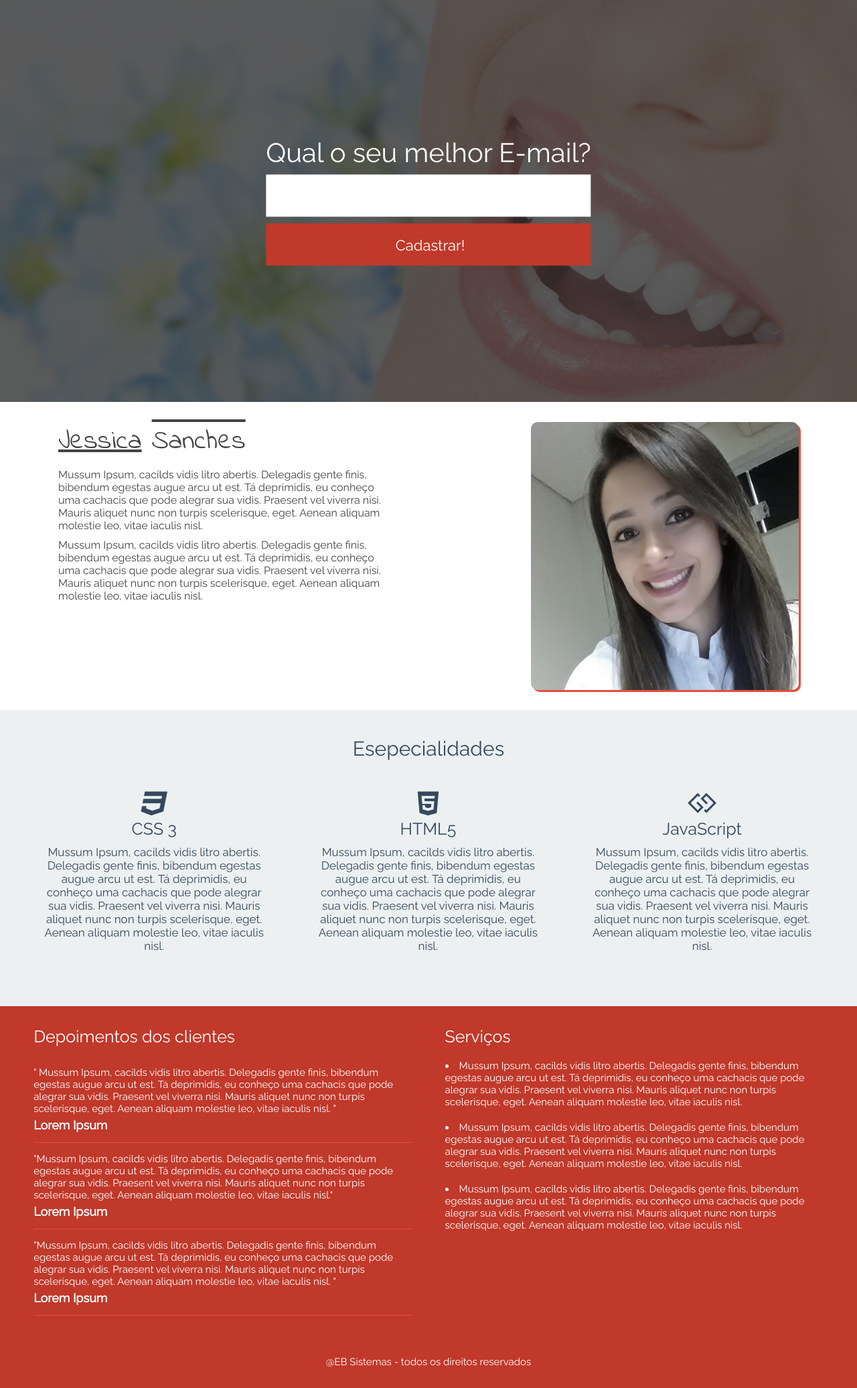
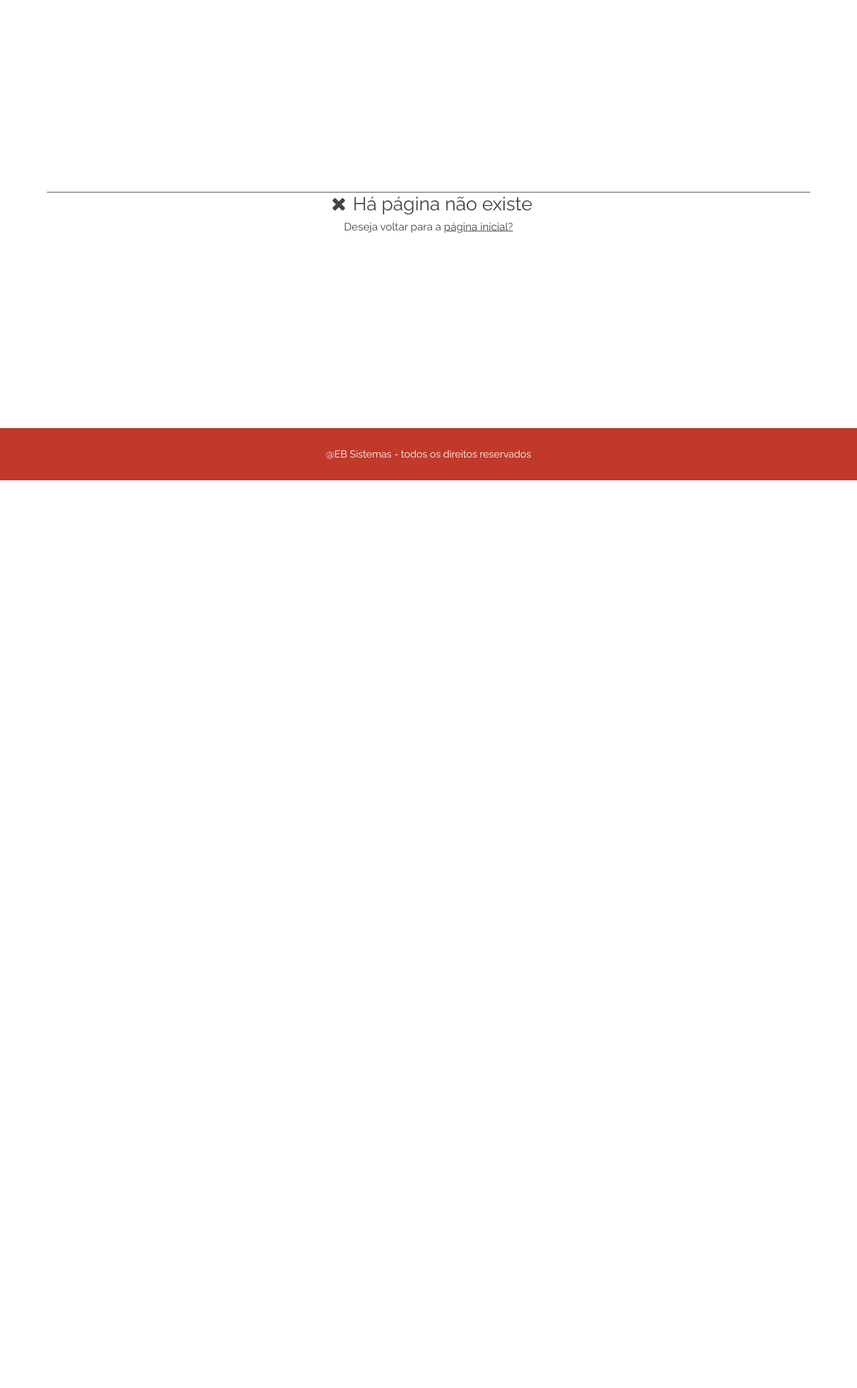
Before and after one commit to EricBrianb12/Site-Jessica, a PHP site: a page that uses index.php in a window 1280 px wide. Shown: the part 83-2155 px from the top of the page at 67% size. After the commit the page ends 800 px from the top, so only its background shows below. Run offline with PHP 8.4, Linux system fonts and the light colour scheme.

Commit message:
feito a parte de url amigaveis e 404

```diff
--- a/config.php
+++ b/config.php
@@ -1,4 +1,4 @@
 <?php
-	define('INCLUDE_PATH', 'http://localhost/Projeto_01/');
+	define('INCLUDE_PATH', 'http://localhost/Site-Jessica/');
 
  ?>
--- a/estilo/style.css
+++ b/estilo/style.css
@@ -6,6 +6,12 @@
 }
 
 /*Boot CSS*/
+
+html,body{
+	overflow-x: hidden;
+	height: 100%;
+
+}
 
 img{
 	width: 100%;
@@ -64,6 +70,7 @@ header .logo a{
 	color: white;
 }
 
+
 .mobile{
 	display: none;
 }
@@ -80,7 +87,6 @@ nav.desktop li {
 	padding: 0 30px;
 	text-transform: uppercase;
 	display: inline-block;
-
 }
 
 nav.desktop a {
@@ -90,7 +96,9 @@ nav.desktop a {
 }
 
 nav.desktop a:hover{
-	box-shadow: 1px 1px 1px 1px white;
+	text-decoration: underline;
+	transition: 0.5s;
+	color: #2c3e50;
 }
 
 section.banner-principal{
@@ -150,6 +158,11 @@ section.banner-principal form input[type=submit]{
 	font-size: 22px;
 	padding-left: 5px;
 	cursor: pointer;
+}
+
+section.banner-principal form input[type=submit]:hover{
+	background: #e74c3c;
+	font-size: 23px;
 }
 
 section.descricao-autor
@@ -276,6 +289,51 @@ footer p{
 	font-size: 15px;
 }
 
+footer a{
+	color: white;
+	text-decoration: none;
+}
+
+footer.fixed{
+	position: fixed;
+	bottom: 0;
+	width: 100%;
+}
+
+
+section.erro-404 h2{
+	text-align: center;
+	color: #444;
+	font-weight: 400;
+	font-size: 28px;
+	border-top: 1px solid #444;
+}
+
+section.erro-404 p {
+	margin-top: 8px;
+	font-size: 16px;
+	text-align: center;
+	color: #444;
+	font-weight: 300;
+}
+
+section.erro-404 a{
+	color: #444;
+}
+
+.wraper-404{
+	transform: translate(-50%, -50%);
+	-ms-transform: translate(-50%, -50%);
+	max-width: 1280px;
+	width: 100%;
+	padding:70px;
+	text-align: center;
+	position: absolute;
+	top: 50%;
+	left: 50%;
+}
+
+
 @media screen and (max-width: 768px){
 
 	img{
--- a/index.php
+++ b/index.php
@@ -1,12 +1,13 @@
+<?php include('config.php'); ?>
 <!DOCTYPE html>
 <html lang="pt-br">
 <head>
 	<title>Odontologia Sanches</title>
-	<link rel="stylesheet" href="estilo/font-awesome.min.css">
+	<link rel="stylesheet" href="<?php echo INCLUDE_PATH; ?>estilo/font-awesome.min.css">
 	<link href="https://fonts.googleapis.com/css?family=Raleway" rel="stylesheet">
 	<link href="https://fonts.googleapis.com/css?family=Open+Sans:300,400,700" rel="stylesheet">
 	 <link href="https://fonts.googleapis.com/css?family=Indie+Flower:400" rel="stylesheet">
-	<link rel="stylesheet" type="text/css" href="estilo/style.css">
+	<link rel="stylesheet" type="text/css" href="<?php echo INCLUDE_PATH; ?>estilo/style.css">
 	<meta name="viewport" content="width=device-width, initial-scale=1.0">
 	<meta name="descrition" content="Descrição do meu website">
 	<meta name="keywords" content="palavras-chave,do,meu,website">
@@ -15,13 +16,13 @@
 <body>
 	<header>
 		<div class="center">
-			<div class="logo left" ><a href="/">Dra. Jessica Sanches</a></div><!-- logo -->
+			<div class="logo left" ><a href="index.php">Dra. Jessica Sanches</a></div><!-- logo -->
 			<nav class="desktop right">
 				<ul>
-					<li><a href="">Home</a></li>
-					<li><a href="">Sobre</a></li>
-					<li><a href="">Serviços</a></li>
-					<li><a href="">Contato</a></li>
+					<li><a href="<?php echo INCLUDE_PATH; ?>home">Home</a></li>
+					<li><a href="<?php echo INCLUDE_PATH; ?>sobre">Sobre</a></li>
+					<li><a href="<?php echo INCLUDE_PATH; ?>servicos">Serviços</a></li>
+					<li><a href="<?php echo INCLUDE_PATH; ?>contato">Contato</a></li>
 				</ul>
 			</nav>
 			<nav class="mobile right">
@@ -29,143 +30,42 @@
 					<i class="fa fa-bars" aria-hidden="true"></i>
 				</div>
 				<ul>
-					<li><a href="">Home</a></li>
-					<li><a href="">Sobre</a></li>
-					<li><a href="">Serviços</a></li>
-					<li><a href="">Contato</a></li>
+					<li><a href="<?php echo INCLUDE_PATH; ?>home">Home</a></li>
+					<li><a href="<?php echo INCLUDE_PATH; ?>sobre">Sobre</a></li>
+					<li><a href="<?php echo INCLUDE_PATH; ?>servicos">Serviços</a></li>
+					<li><a href="<?php echo INCLUDE_PATH; ?>contato">Contato</a></li>
 				</ul>
 			</nav>
 			<div class="clear"></div>
 		</div><!-- center -->
 	</header>
 
-	<section class="banner-principal">
-		<div class="overlay"></div><!-- overlay -->
+	<?php
+
+		//faz uma verificação para ver se a url solicitada existe
+		$url = isset($_GET['url']) ? $_GET['url'] : 'home';
+
+		//caso o arquivo com o nome solicitado existaele vai abrir
+		if (file_exists('pages/'.$url.'.php')) {
+			include('pages/'.$url.'.php');
+		}else{
+
+			$pagina404 = true;
+
+			//caso nao exista vai abrir o arquivo 404.php
+			include('pages/404.php');
+		}
+
+	 ?>
+
+	<footer <?php if(isset($pagina404)  && $pagina404 ==  true) echo 'class="fixed"';?>>
 		<div class="center">
-			<form>
-				<h2>Qual o seu melhor E-mail?</h2>
-				<input type="email" name="email" required>
-				<input type="submit" name="acao" value="Cadastrar!">
-			</form>
-		</div><!-- center -->
-	</section><!-- banner principal -->
-
-	<section class="descricao-autor">
-		<div class="center">
-			<div class="w50 left">
-				<h2> <span class="jessica">Jessica</span> <span class="sanches">Sanches</span></h2>
-				<p>
-					Mussum Ipsum, cacilds vidis litro abertis. Delegadis gente finis, bibendum egestas augue arcu ut est. Tá deprimidis, eu conheço uma cachacis que pode alegrar sua vidis. Praesent vel viverra nisi. Mauris aliquet nunc non turpis scelerisque, eget. Aenean aliquam molestie leo, vitae iaculis nisl.
-				</p>
-				<p>
-					Mussum Ipsum, cacilds vidis litro abertis. Delegadis gente finis, bibendum egestas augue arcu ut est. Tá deprimidis, eu conheço uma cachacis que pode alegrar sua vidis. Praesent vel viverra nisi. Mauris aliquet nunc non turpis scelerisque, eget. Aenean aliquam molestie leo, vitae iaculis nisl.
-				</p>
-			</div><!-- w50 -->
-
-			<div class="w50 left">
-				<img class="right" src="images/jessica.jpg">
-			</div> <!-- w50 -->
-			<div class="clear"></div>
-
-		</div><!-- center -->
-	</section><!-- descricao autor -->
-
-	<section class="especialidades">
-		<div class="center">
-
-			<h2 class="title">Esepecialidades</h2>
-
-			<div class="w33 left box-especialidade">
-				<h3><i class="fa fa-css3" aria-hidden="true"></i></h3>
-				<h4>CSS 3</h4>
-				<p>
-					Mussum Ipsum, cacilds vidis litro abertis. Delegadis gente finis, bibendum egestas augue arcu ut est. Tá deprimidis, eu conheço uma cachacis que pode alegrar sua vidis. Praesent vel viverra nisi. Mauris aliquet nunc non turpis scelerisque, eget. Aenean aliquam molestie leo, vitae iaculis nisl.
-				</p>
-			</div><!-- box-especialidade -->
-
-			<div class="w33 left box-especialidade">
-				<h3><i class="fa fa-html5" aria-hidden="true"></i></h3>
-				<h4>HTML5</h4>
-				<p>
-					Mussum Ipsum, cacilds vidis litro abertis. Delegadis gente finis, bibendum egestas augue arcu ut est. Tá deprimidis, eu conheço uma cachacis que pode alegrar sua vidis. Praesent vel viverra nisi. Mauris aliquet nunc non turpis scelerisque, eget. Aenean aliquam molestie leo, vitae iaculis nisl.
-				</p>
-
-			</div><!-- box-especialidade -->
-
-			<div class="w33 left box-especialidade">
-				<h3><i class="fa fa-gg" aria-hidden="true"></i></h3>
-				<h4>JavaScript</h4>
-				<p>
-					Mussum Ipsum, cacilds vidis litro abertis. Delegadis gente finis, bibendum egestas augue arcu ut est. Tá deprimidis, eu conheço uma cachacis que pode alegrar sua vidis. Praesent vel viverra nisi. Mauris aliquet nunc non turpis scelerisque, eget. Aenean aliquam molestie leo, vitae iaculis nisl.
-				</p>
-
-			</div><!-- box-especialidade -->
-			<div class="clear"></div>
-		</div><!-- center -->
-	</section><!-- especialidades -->
-
-	<section class="extras">
-
-		<div class="center">
-			<div class="w50 left depoimentos-container">
-				<h2 class="title">Depoimentos dos clientes</h2>
-				<div class="depoimento-single">
-					<p class="depoimento-descricao">
-						" Mussum Ipsum, cacilds vidis litro abertis. Delegadis gente finis, bibendum egestas augue arcu ut est. Tá deprimidis, eu conheço uma cachacis que pode alegrar sua vidis. Praesent vel viverra nisi. Mauris aliquet nunc non turpis scelerisque, eget. Aenean aliquam molestie leo, vitae iaculis nisl. "
-					</p>
-					<p class="nome-autor">Lorem Ipsum</p>
-
-				</div><!-- depoimento-single -->
-
-				<div class="depoimento-single">
-					<p class="depoimento-descricao">
-						"Mussum Ipsum, cacilds vidis litro abertis. Delegadis gente finis, bibendum egestas augue arcu ut est. Tá deprimidis, eu conheço uma cachacis que pode alegrar sua vidis. Praesent vel viverra nisi. Mauris aliquet nunc non turpis scelerisque, eget. Aenean aliquam molestie leo, vitae iaculis nisl."
-					</p>
-					<p class="nome-autor">Lorem Ipsum</p>
-
-				</div><!-- depoimento-single -->
-
-					<div class="depoimento-single">
-					<p class="depoimento-descricao">
-						"Mussum Ipsum, cacilds vidis litro abertis. Delegadis gente finis, bibendum egestas augue arcu ut est. Tá deprimidis, eu conheço uma cachacis que pode alegrar sua vidis. Praesent vel viverra nisi. Mauris aliquet nunc non turpis scelerisque, eget. Aenean aliquam molestie leo, vitae iaculis nisl. "
-					</p>
-					<p class="nome-autor">Lorem Ipsum</p>
-
-				</div><!-- depoimento-single -->
-
-			</div><!-- w50 -->
-
-			<div class="w50 left servicos-container">
-				<h2 class="title">Serviços</h2>
-
-				<div class="servicos">
-
-
-				<ul>
-					<li>Mussum Ipsum, cacilds vidis litro abertis. Delegadis gente finis, bibendum egestas augue arcu ut est. Tá deprimidis, eu conheço uma cachacis que pode alegrar sua vidis. Praesent vel viverra nisi. Mauris aliquet nunc non turpis scelerisque, eget. Aenean aliquam molestie leo, vitae iaculis nisl.
-					</li>
-
-					<li>Mussum Ipsum, cacilds vidis litro abertis. Delegadis gente finis, bibendum egestas augue arcu ut est. Tá deprimidis, eu conheço uma cachacis que pode alegrar sua vidis. Praesent vel viverra nisi. Mauris aliquet nunc non turpis scelerisque, eget. Aenean aliquam molestie leo, vitae iaculis nisl.
-					</li>
-
-					<li>Mussum Ipsum, cacilds vidis litro abertis. Delegadis gente finis, bibendum egestas augue arcu ut est. Tá deprimidis, eu conheço uma cachacis que pode alegrar sua vidis. Praesent vel viverra nisi. Mauris aliquet nunc non turpis scelerisque, eget. Aenean aliquam molestie leo, vitae iaculis nisl.
-					</li>
-				</ul>
-
-				</div><!-- servicos -->
-			</div><!-- w50 -->
-			<div class="clear"></div>
-		</div><!-- center -->
-	</section><!-- extras -->
-
-	<footer>
-		<div class="center">
-			<p>@EB Sistemas - todos os direitos reservados</p>
+			<p><a href="#">@EB Sistemas</a> - todos os direitos reservados</p>
 		</div><!-- center -->
 	</footer>
 
-	<script type="text/javascript" src="js/jquery.js"></script>
-	<script src="js/scripts.js">
+	<script type="text/javascript" src="<?php echo INCLUDE_PATH; ?>js/jquery.js"></script>
+	<script src="<?php echo INCLUDE_PATH; ?>js/scripts.js">
 
 	</script>
 
--- /dev/null
+++ b/pages/404.php
@@ -0,0 +1,9 @@
+<section class="erro-404">
+	<div class="center">
+
+	<div class="wraper-404">
+		<h2><i class="fa fa-times" style="padding: 0 10px;"></i>Há página não existe</h2>
+		<p>Deseja voltar para a <a href="<?php echo INCLUDE_PATH; ?>home">página inicial?</a></p>
+	</div><!-- wraper-404 -->
+	</div><!-- center -->
+</section>
```
Also changed, not shown: pages/home.php (added, +119 -0 lines), .htaccess.
